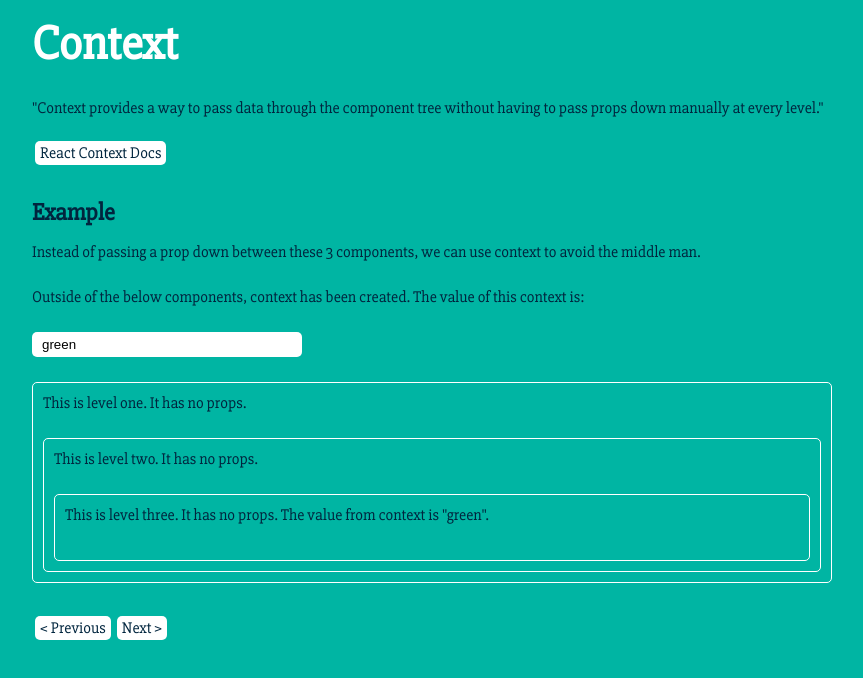
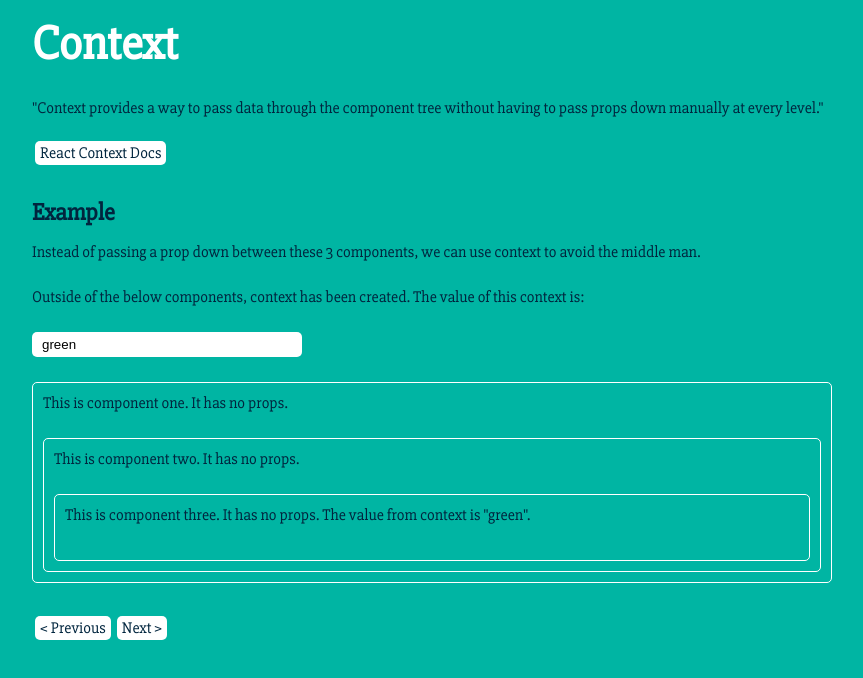
Before and after one commit to ohiock/react-katas, a React (Create React App) app: page /3 in a window 1280 px wide. Shown: the top 678 px of the page, without its empty margins (208-1071 px from the left). Built offline with nearby package versions, Linux system fonts and the light colour scheme.

Commit message:
Started error boundaries

```diff
--- a/src/App.js
+++ b/src/App.js
@@ -5,6 +5,7 @@ import { Accessibility } from "./Accessibility";
 import { Home } from "./Home";
 import { CodeSplitting } from "./CodeSplitting";
 import { Context } from "./Context";
+import { ErrorBoundaries } from "./ErrorBoundaries";
 
 const AppContainer = styled.div`
   min-height: 100vh;
@@ -27,6 +28,7 @@ const App = () => (
         <Route exact path={`/2/route-code-splitting`} component={LoadedAlert} />
       </Suspense>
       <Route path="/3" component={Context} />
+      <Route path="/4" component={ErrorBoundaries} />
     </Router>
   </AppContainer>
 );
--- a/src/Context.js
+++ b/src/Context.js
@@ -18,14 +18,14 @@ const InputContext = React.createContext();
 
 const LevelOne = () => (
   <LevelContainer>
-    <p>This is level one. It has no props.</p>
+    <p>This is component one. It has no props.</p>
     <LevelTwo />
   </LevelContainer>
 );
 
 const LevelTwo = () => (
   <LevelContainer>
-    <p>This is level two. It has no props.</p>
+    <p>This is component two. It has no props.</p>
     <LevelThree />
   </LevelContainer>
 );
@@ -35,7 +35,7 @@ const LevelThree = () => (
     {value => (
       <LevelContainer>
         <p>
-          This is level three. It has no props. The value from context is "
+          This is component three. It has no props. The value from context is "
           {value}".
         </p>
       </LevelContainer>
--- /dev/null
+++ b/src/ErrorBoundaries.js
@@ -0,0 +1,11 @@
+import React from "react";
+import { Page } from "./Page";
+import { Section } from "./Shared";
+
+const ErrorBoundaries = () => (
+  <Page title="Error Boundaries">
+    <Section>Here it be</Section>
+  </Page>
+);
+
+export { ErrorBoundaries };
```
